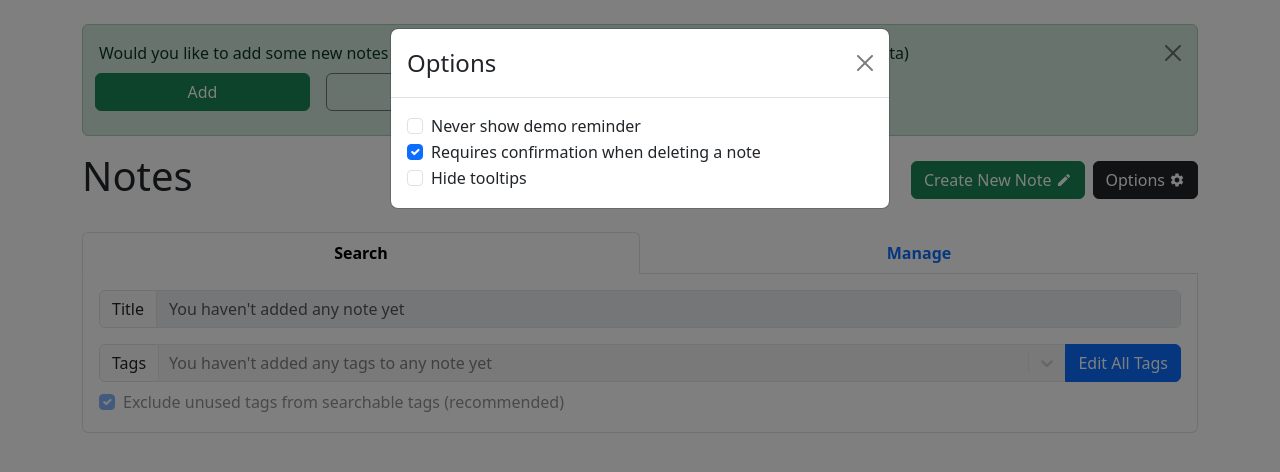
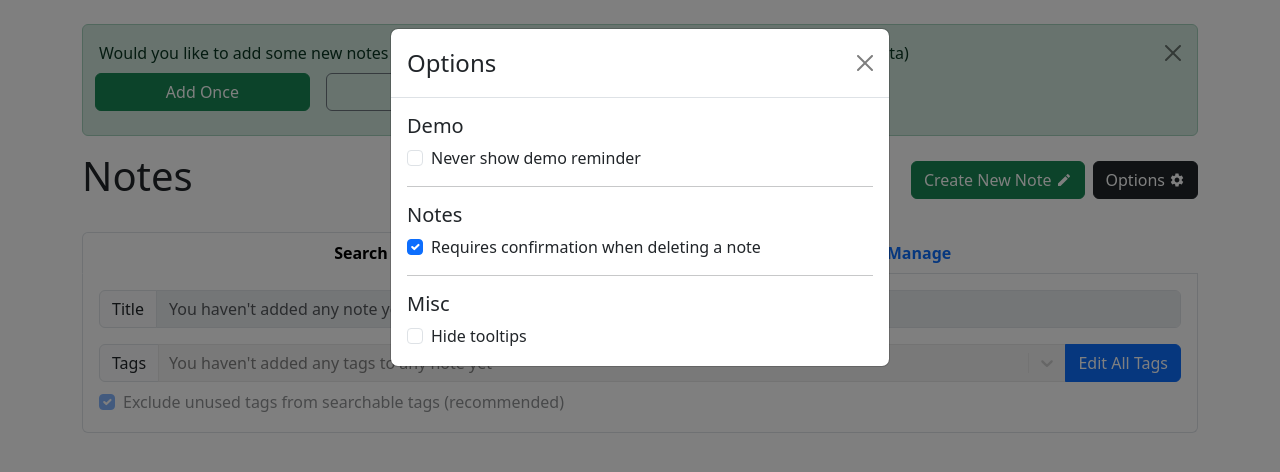
Before and after one commit to daoxi/GetEm, a React (Vite) app: page / in a window 1280 px wide. Both pictures are taken after a click on the button "Options". Shown: the top 472 px of the page. Built offline with nearby package versions, Linux system fonts and the light colour scheme.

Commit message:
improved options modal and demo

```diff
--- a/src/Demo/index.tsx
+++ b/src/Demo/index.tsx
@@ -94,12 +94,11 @@ export function Demo({
 					<Button
 						onClick={() => {
 							handleDemo();
-							onUpdateOptions("hideDemoPerm", true);
 						}}
 						variant="success"
 						className="mx-2 my-2"
 					>
-						Add
+						Add Once
 					</Button>
 					<Button
 						onClick={() => {
--- a/src/OptionsModal/index.tsx
+++ b/src/OptionsModal/index.tsx
@@ -20,6 +20,7 @@ export function OptionsModal({
 				<Modal.Title>Options</Modal.Title>
 			</Modal.Header>
 			<Modal.Body>
+				<h5>Demo</h5>
 				<Form>
 					<Form.Check
 						type={`checkbox`}
@@ -31,6 +32,8 @@ export function OptionsModal({
 						}}
 					/>
 				</Form>
+				<hr />
+				<h5>Notes</h5>
 				<Form>
 					<Form.Check
 						type={`checkbox`}
@@ -46,6 +49,8 @@ export function OptionsModal({
 						}}
 					/>
 				</Form>
+				<hr />
+				<h5>Misc</h5>
 				<Form>
 					<Form.Check
 						type={`checkbox`}
```
